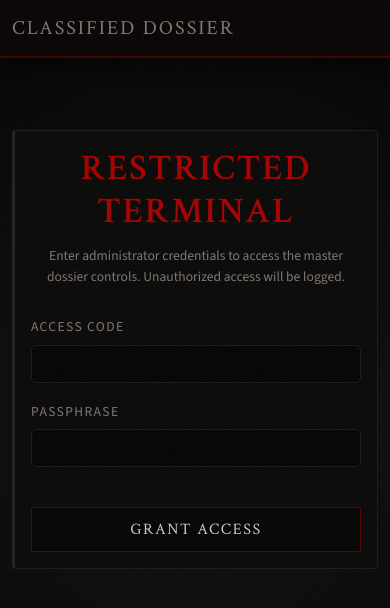
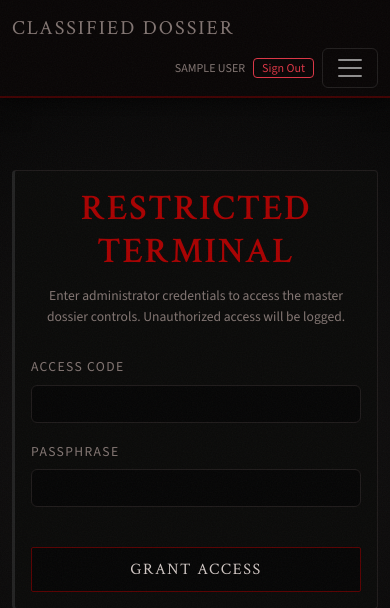
Before and after one commit to Navaneeth433/Murdermystery, a Flask app: page /admin/ in a window 390 px wide. Shown: the top 608 px of the page. Run offline with Flask 3, Linux system fonts and the light colour scheme; the visitor is signed in with stand-in values (Sample User, id 1).

Commit message:
fix: mobile nav hamburger + always-visible actions, mobile puzzle touch matching

```diff
--- a/templates/base.html
+++ b/templates/base.html
@@ -19,40 +19,66 @@
 <body>
   <nav class="navbar navbar-expand-lg navbar-dark bg-dark mb-4">
     <div class="container-fluid">
+
+      <!-- Brand -->
       <a class="navbar-brand" href="{{ url_for('user.index') }}">Classified Dossier</a>
-      <div class="collapse navbar-collapse">
+
+      <!-- Always-visible mobile actions (right of brand, before hamburger) -->
+      <div class="d-flex align-items-center gap-2 ms-auto me-2 d-lg-none">
+        {% if session.get('user_id') %}
+        <span
+          style="color: var(--text-dim); font-size: 0.75rem; text-transform: uppercase; max-width: 110px; overflow: hidden; text-overflow: ellipsis; white-space: nowrap;">
+          {{ session.get('user_name') }}
+        </span>
+        <a class="btn btn-sm btn-outline-danger py-0 px-2" href="{{ url_for('user.logout') }}"
+          style="font-size:0.75rem;">Sign Out</a>
+        {% else %}
+        <a class="btn btn-sm btn-outline-light py-0 px-2" href="{{ url_for('user.login') }}"
+          style="font-size:0.75rem;">Login</a>
+        {% endif %}
+      </div>
+
+      <!-- Hamburger toggler -->
+      <button class="navbar-toggler" type="button" data-bs-toggle="collapse" data-bs-target="#mainNav"
+        aria-controls="mainNav" aria-expanded="false" aria-label="Toggle navigation">
+        <span class="navbar-toggler-icon"></span>
+      </button>
+
+      <!-- Collapsible nav content -->
+      <div class="collapse navbar-collapse" id="mainNav">
         <ul class="navbar-nav me-auto">
           {% if session.get('user_id') %}
           <li class="nav-item">
-            <a class="nav-link" href="{{ url_for('user.index') }}">Evidence files</a>
+            <a class="nav-link" href="{{ url_for('user.index') }}">Evidence Files</a>
           </li>
           {% endif %}
         </ul>
         <ul class="navbar-nav ms-auto">
           {% if session.get('user_id') %}
-          <li class="nav-item d-flex align-items-center me-3"
+          <li class="nav-item d-none d-lg-flex align-items-center me-3"
             style="color: var(--text-dim); font-size: 0.85rem; text-transform: uppercase;">
             Agent: {{ session.get('user_name') }}
           </li>
-          <li class="nav-item">
+          <li class="nav-item d-none d-lg-block">
             <a class="nav-link text-danger" href="{{ url_for('user.logout') }}">Sign Out</a>
           </li>
           {% else %}
           <li class="nav-item">
             <a class="nav-link" href="{{ url_for('user.register') }}">Identify</a>
           </li>
-          <li class="nav-item">
+          <li class="nav-item d-none d-lg-block">
             <a class="nav-link" href="{{ url_for('user.login') }}">Login</a>
           </li>
           {% endif %}
-
           <li class="nav-item ms-lg-3 border-start ps-lg-3 border-secondary">
             <a class="nav-link" href="{{ url_for('admin.login') }}">Restricted Access</a>
           </li>
         </ul>
       </div>
+
     </div>
   </nav>
+
   <div class="vignette-overlay"></div>
 
   <main class="container">
```
Also changed, not shown: templates/puzzle.html (+23 -2 lines).
